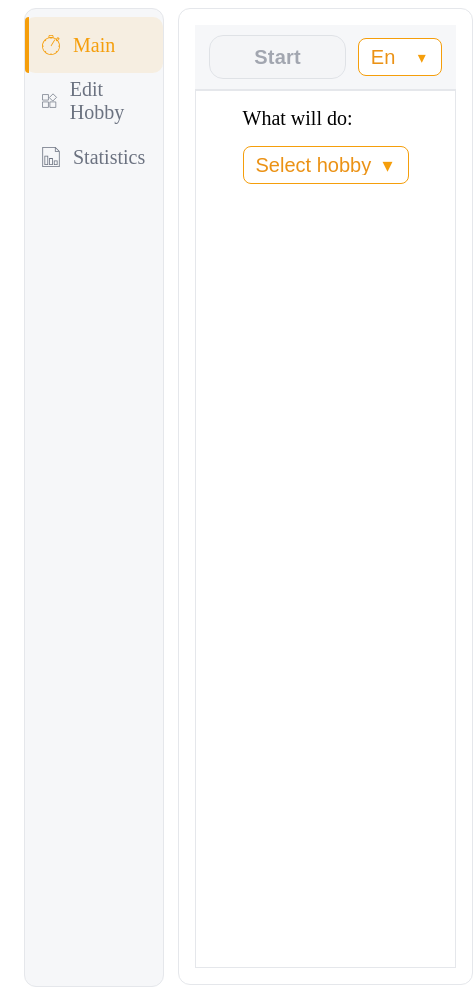
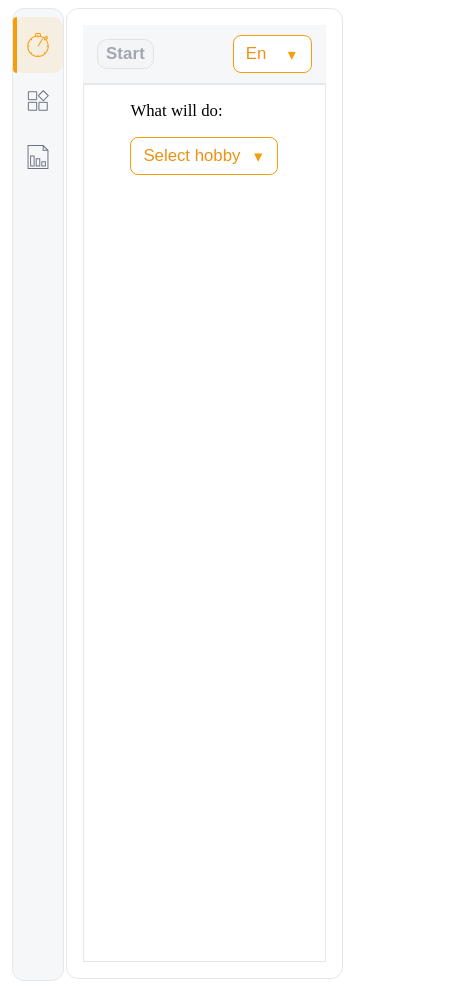
Before and after one commit to andrewalfb/count_activities, a React (Vite) app: page / in a window 390 px wide. Shown: the whole page, 473 px wide, since content can reach past the window. Built offline with nearby package versions, Linux system fonts and the light colour scheme; no server answers.

Commit message:
adaptive design for timer, mini-timer, buttons and sidebar.

```diff
--- a/src/App.css
+++ b/src/App.css
@@ -11,11 +11,12 @@
 
   --radius: 14px;
 
-  --font-size-middle: 1.25rem;
+  --btn-h: 44px;
 
-  /* Optional: make sizes consistent */
-  --btn-h: 44px;
-  --btn-x: 44px;
+  --padding-tb: 8px;
+  --padding-lr: 14px;
+
+  --gap-h: 12px;
 
   /* Transitions for a nicer feel */
   --ease: 180ms cubic-bezier(.2,.8,.2,1);
@@ -32,6 +33,31 @@
   --font-size-5xl: 2.75rem; /* 44px */
 }
 
+
+@media (max-width: 768px) {
+  :root {
+    --font-size-small: 0.65rem;   /* ~10.4px */
+    --font-size-base: 0.875rem;  /* 14px */
+    --font-size-middle: 1.05rem; /* ~16.8px */
+    --font-size-large: 1.3rem;    /* ~20.8px */
+    --font-size-xl: 1.4rem;      /* ~22.4px */
+    --font-size-xxl: 1.65rem;    /* ~26.4px */
+    --font-size-3xl: 1.55rem;    /* ~31.2px 1.95rem*/
+    --font-size-4xl: 2.15rem;    /* ~34.4px */
+    --font-size-5xl: 2.35rem;    /* ~37.6px */
+
+    --radius: 10px;
+
+    --btn-h: 30px;
+
+    --padding-tb: 2px;
+    --padding-lr: 8px;
+
+    --gap-h: 4px;
+  }
+}
+
+
 #root {
   display: block;
   gap: 10px;
@@ -47,7 +73,7 @@
 
 .sidebarSlot {
   flex: 0.2;
-  padding:0px 16px;
+  padding: 0px 16px;
 }
 
 .contentSidebar {
@@ -61,7 +87,6 @@
 .contentMainArea{
   flex:0.7;
   width: fit-content;
-
 }
 
 .contentCard{
@@ -71,7 +96,6 @@
   background:#fff;
   padding:16px;
 }
-
 
 nav {
   padding: 10px;
@@ -153,7 +177,6 @@ nav {
 }
 
 
-
 /* Timer */
 
 .columnContent {
@@ -191,16 +214,11 @@ nav {
 
 /* for mobile redesign Timer */
 
-@media (max-width: 480px) {
+@media (max-width: 768px) {
   .modalCard{
     max-width: fit-content;
     padding: 12px;
   }
-
-  /* .columnContent{
-    max-width: 420px;
-    gap: 10px;
-  } */
 
   .timeDisplay{
     font-size: var(--font-size-4xl);
@@ -210,10 +228,6 @@ nav {
     flex-direction: column;
     gap: 10px;
   }
-
-  /* .btn-wrap > *{
-    width: 100%;
-  } */
 }
 
 /* DataTable */
@@ -322,9 +336,9 @@ nav {
 }
 
 /* if your form is inside a flex container and you want breathing room */
-.hobbyForm__actions .btn {
+/* .hobbyForm__actions .btn {
   height: 44px;
-}
+} */
 
 
 /* form adding details to hobby activities */
@@ -432,6 +446,25 @@ nav {
   color: var(--color-inactive);
 }
 
+/* adaptive menu ext */
+@media (max-width: 768px) {
+  .sidebarSlot {
+    flex: 0.1;
+    padding: 0px 4px;
+  }
+
+  .menuItem {
+    padding: 0 12px;
+    justify-content: center;
+    gap: 0;
+  }
+
+  .menuItemContent label {
+    display: none;
+  }
+}
+
+
 /* top menu */
 .topMenu{
   display:flex;
@@ -512,9 +545,9 @@ nav {
 
 
 /* buttons */
-.btn{
+.btn {
   height: var(--btn-h);
-  padding: 0 var(--btn-x);
+  padding: var(--padding-tb) var(--padding-lr);
   border-radius: var(--radius);
   border: 1px solid var(--color-border);
 
@@ -522,13 +555,13 @@ nav {
   font-size: var(--font-size-middle);
   letter-spacing: .01em;
 
-  background:#fff;
-  color:#111827;
+  background: #fff;
+  color: #111827;
 
-  cursor:pointer;
-  display:inline-flex;
-  align-items:center;
-  justify-content:center;
+  cursor: pointer;
+  display: inline-flex;
+  align-items: center;
+  justify-content: center;
 
   transition: transform var(--ease), background-color var(--ease),
               border-color var(--ease), box-shadow var(--ease),
@@ -568,24 +601,24 @@ nav {
 }
 
 /* Secondary */
-.btnSecondary{
+.btnSecondary {
   background:#fff;
   color:#374151;
   border-color:#d1d5db;
 }
-.btnSecondary:hover:not(:disabled){
+.btnSecondary:hover:not(:disabled) {
   background:#f9fafb;
   border-color:#cbd5e1;
   box-shadow: 0 10px 20px rgba(17, 24, 39, 0.06);
   transform: translateY(-1px);
 }
-.btnSecondary:active:not(:disabled){
+.btnSecondary:active:not(:disabled) {
   transform: translateY(0);
   box-shadow: 0 8px 16px rgba(17, 24, 39, 0.06);
 }
 /* small buttons / icon variants */
-.btnIconOnly{
-  padding: 0;             /* remove text padding */
+.btnIconOnly {
+  padding: 0;
   border: none;
   display: inline-flex;
   align-items: center;
@@ -593,18 +626,18 @@ nav {
   color: var(--color-active);
 }
 
-.btnIconOnly svg{
+.btnIconOnly svg {
   display: block;
 }
 
 
 /* mini Timer top Menu */
 .miniTimer{
-  display:flex;
-  align-items:center;
-  gap:12px;
-  padding:10px 14px;
-  border-radius:14px;
+  display: flex;
+  align-items: center;
+  gap: var(--gap-h);
+  padding: var(--padding-tb) var(--padding-lr);
+  border-radius: 14px;
   background: #fff;
   border: 1px solid var(--color-active);
 }
@@ -617,7 +650,3 @@ nav {
   min-width: 78px;
   text-align: left;
 }
-
-.miniTimer .miniTimerBtn {
-  margin: 0;
-}
--- a/src/App.tsx
+++ b/src/App.tsx
@@ -114,14 +114,6 @@ useEffect(() => {
   }, []);
 
   function handleMenu(menu: Menu) {
-    switch (menu) {
-      case Menu.statistics:
-        //  handleShowDetails();
-        break;
-      default:
-        break;
-    };
-
     dispatch({ type: 'SET_MENU', menu: menu });
   };
 
@@ -300,7 +292,7 @@ function handleTimerClose() {
     i18n.changeLanguage(language?.lang);
   }
 
-const timerLabel = formatTime(secondsPass); // reuse your existing formatTime
+const timerLabel = formatTime(secondsPass);
 
   return (
     <>
--- a/src/components/Sidebar/MenuItem.tsx
+++ b/src/components/Sidebar/MenuItem.tsx
@@ -20,8 +20,7 @@ export function MenuItem({
       {active && <div className="menuItemActiveBar" />}
 
       <div className="menuItemContent">
-        {/* Icon should use currentColor internally */}
-        <Icon size={20} />
+        <Icon size={24} />
         <label>{label}</label>
       </div>
     </div>
```
